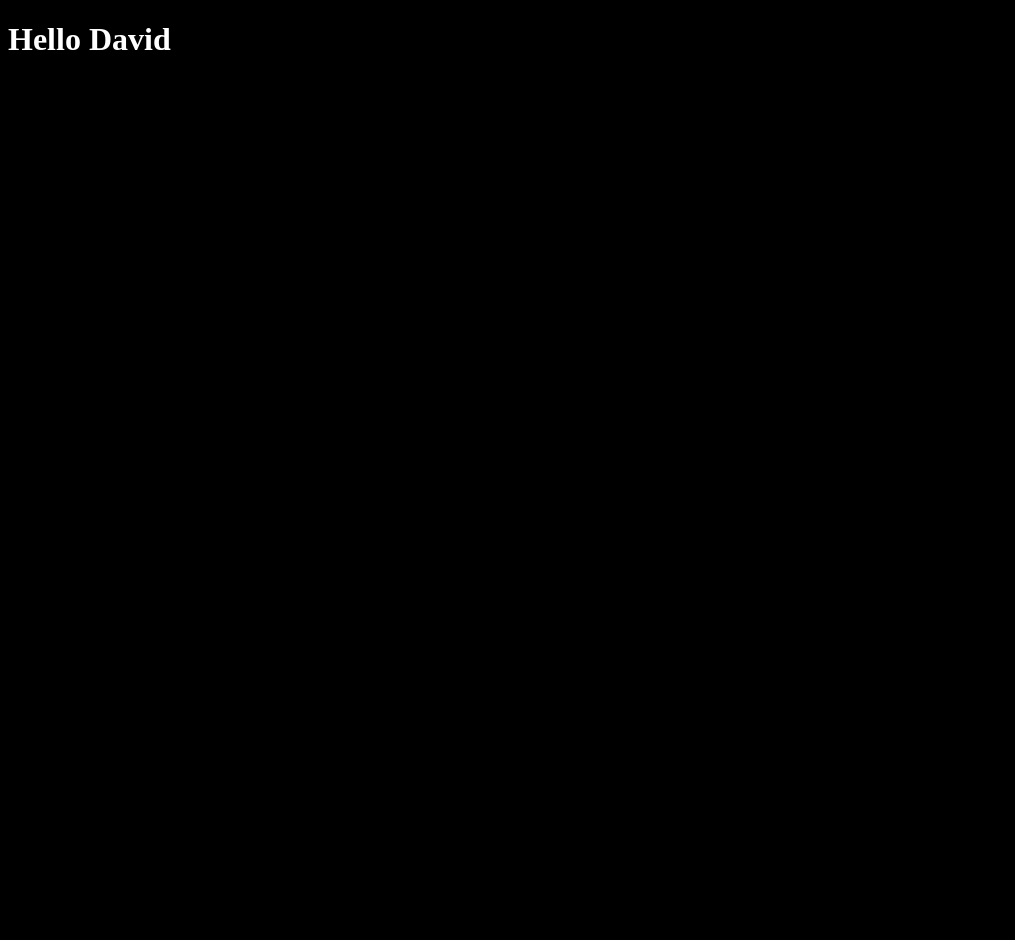
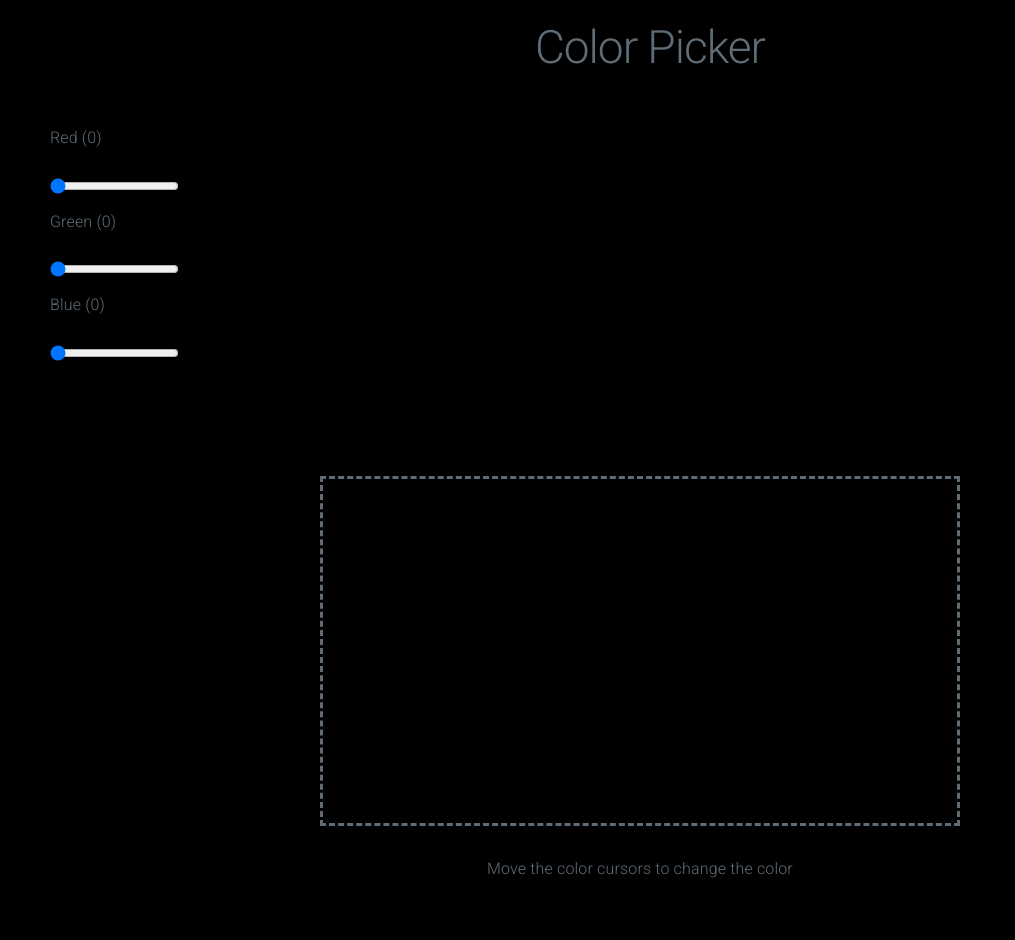
Before and after one commit to dasyx/svelte_complete_course-2023, a Svelte app: page / in a window 1280 px wide. Shown: the top 940 px of the page, without its empty margins (0-1015 px from the left). Before the commit the page ends 800 px from the top, so only its background shows below. Built offline with nearby package versions, Linux system fonts and the light colour scheme.

Commit message:
add color picker

```diff
--- a/index.html
+++ b/index.html
@@ -1,13 +1,19 @@
 <!doctype html>
 <html lang="en">
+
 <head>
   <meta charset="UTF-8" />
   <link rel="icon" type="image/svg+xml" href="/vite.svg" />
   <meta name="viewport" content="width=device-width, initial-scale=1.0" />
+  <link rel="stylesheet" href="https://fonts.googleapis.com/css?family=Roboto:300,300italic,700,700italic">
+  <link rel="stylesheet" href="https://cdnjs.cloudflare.com/ajax/libs/normalize/8.0.1/normalize.css">
+  <link rel="stylesheet" href="https://cdnjs.cloudflare.com/ajax/libs/milligram/1.4.1/milligram.css">
   <title>Vite + Svelte</title>
 </head>
+
 <body>
   <div id="app"></div>
   <script type="module" src="/src/main.js"></script>
 </body>
+
 </html>
--- a/src/App.svelte
+++ b/src/App.svelte
@@ -1,16 +1,12 @@
 <script>
-  import Funny from "./Funny.svelte";
-  import Test from "./Test.svelte";
-  //let size = 150;
-  let name = 'David';
+    import ColorPicker from "./ColorPicker.svelte";
 </script>
 
-<!-- <Funny bind:fontSize={size} /> -->
-<Test {name}/>
+<ColorPicker />
 
 <style>
-  :root {
-    background-color: black;
-    color: white;
-  }
+    :root {
+        background-color: black;
+        color: white;
+    }
 </style>
--- /dev/null
+++ b/src/App2.svelte
@@ -0,0 +1,34 @@
+<script>
+  import Funny from "./Funny.svelte";
+  import Test from "./Test.svelte";
+  import Fun from "./Fun.svelte";
+  let name = "Bob";
+  let fontSize = 30;
+  let disabled = false;
+  setTimeout(() => {
+    name = "John";
+  }, 1000);
+</script>
+
+<!-- <Funny bind:fontSize={size} /> -->
+<!-- <Test {name}/> -->
+<!-- <Test name="David" /> -->
+
+<h1>Hello Svelte Developer</h1>
+
+<input type="range" bind:value={fontSize} max="1000">
+<h3 style="font-size: {fontSize}px">Font Size: {fontSize}px</h3>
+
+
+<h2>Hello {name}</h2>
+<input type="text" bind:value="{name}">
+<button disabled={disabled}>Click Me</button>
+
+
+<style>
+  :root {
+    background-color: black;
+    color: white;
+  }
+
+</style>
--- /dev/null
+++ b/src/ColorPicker.svelte
@@ -0,0 +1,69 @@
+<script>
+    let redValue = 0;
+    let greenValue = 0;
+    let blueValue = 0;
+</script>
+
+<main>
+    <h1>Color Picker</h1>
+
+    <section class="color-pick-section">
+        <p>Red ({redValue})</p>
+        <input type="range" bind:value={redValue} max="255"/>
+
+        <p>Green ({greenValue})</p>
+        <input type="range" bind:value={greenValue} max="255"/>
+
+        <p>Blue ({blueValue})</p>
+        <input type="range" bind:value={blueValue} max="255"/>
+    </section>
+    <section class="render-section">
+        <div style="background-color: rgb({redValue}, {greenValue}, {blueValue})" class="render-section__container" />
+            <p>Move the color cursors to change the color</p>
+        <div>
+        <p>rgb({redValue},{greenValue},{blueValue})</p>
+    </section>
+</main>
+
+<style>
+    main {
+        display: flex;
+        flex-direction: column;
+    }
+
+    main h1 {
+        text-align: left;
+        margin: 20px 0px 50px 20px;
+    }
+
+    .color-pick-section {
+        margin-left: 50px;
+    }
+
+    .render-section {
+        display: flex;
+        flex-direction: column;
+        align-items: center;
+    }
+
+    .render-section p {
+        margin-top: 30px;
+        text-align: center;
+    }
+
+    .render-section__container {
+        border-style: dashed;
+        width: 80%;
+        height: 350px;
+        margin-top: 100px;
+    }
+
+    @media (min-width: 1024px) {
+        main h1 {
+            text-align: center;
+        }
+        .render-section__container {
+            width: 50%;
+        }
+    }
+</style>
--- a/src/Fun.svelte
+++ b/src/Fun.svelte
@@ -10,7 +10,7 @@
     }, 1000);
   </script>
 
-  <h1>Hello Awesome Svelte Developer</h1>
+  <h2>You rock and roll !!!</h2>
   <p style="color: {favoriteColor};">{name}</p>
   <p style="font-size: {fontSize}px;">This is a paragraph</p>
   <p>{favoriteNumber}</p>
--- a/src/Test.svelte
+++ b/src/Test.svelte
@@ -1,5 +1,14 @@
 <script>
-    export let name = 'Bob';
+    export let name = "Bob";
 </script>
 
-<h1>Hello {name}</h1>
+<h3>Hello {name}</h3>
+
+<style>
+    h3 {
+        letter-spacing: 0.5cm;
+        font-size: 30px;
+        text-align: center;
+        color: blue;
+    }
+</style>
--- /dev/null
+++ b/src/global.css
@@ -0,0 +1,4 @@
+h2 {
+    font-size: 40px;
+    color: green;
+}
--- a/src/main.js
+++ b/src/main.js
@@ -1,4 +1,5 @@
-import App from './App.svelte'
+import App from './App.svelte';
+import './global.css';
 
 const app = new App({
   target: document.getElementById('app'),
```
Lines whose indentation alone changed are shown as unchanged.
